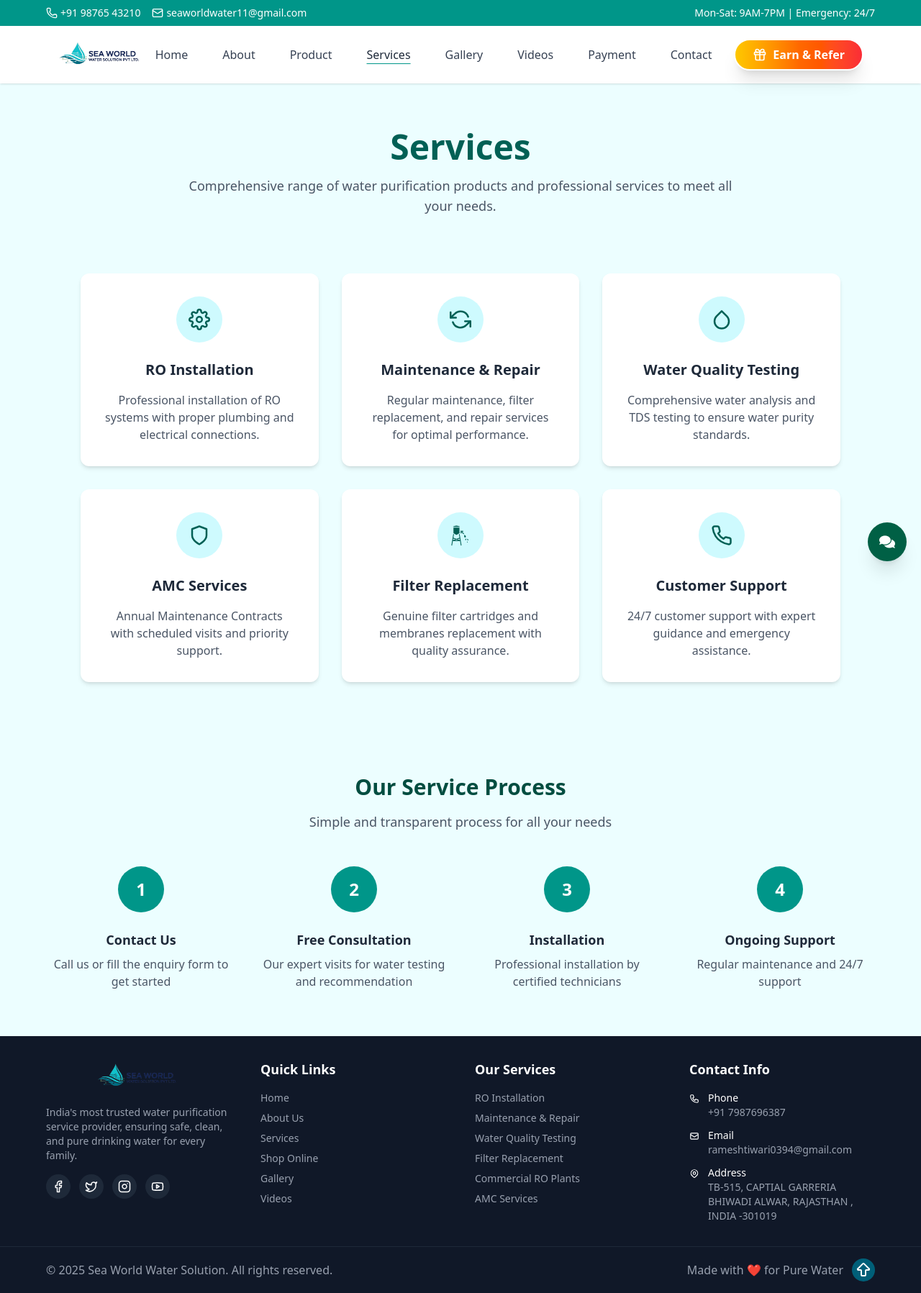
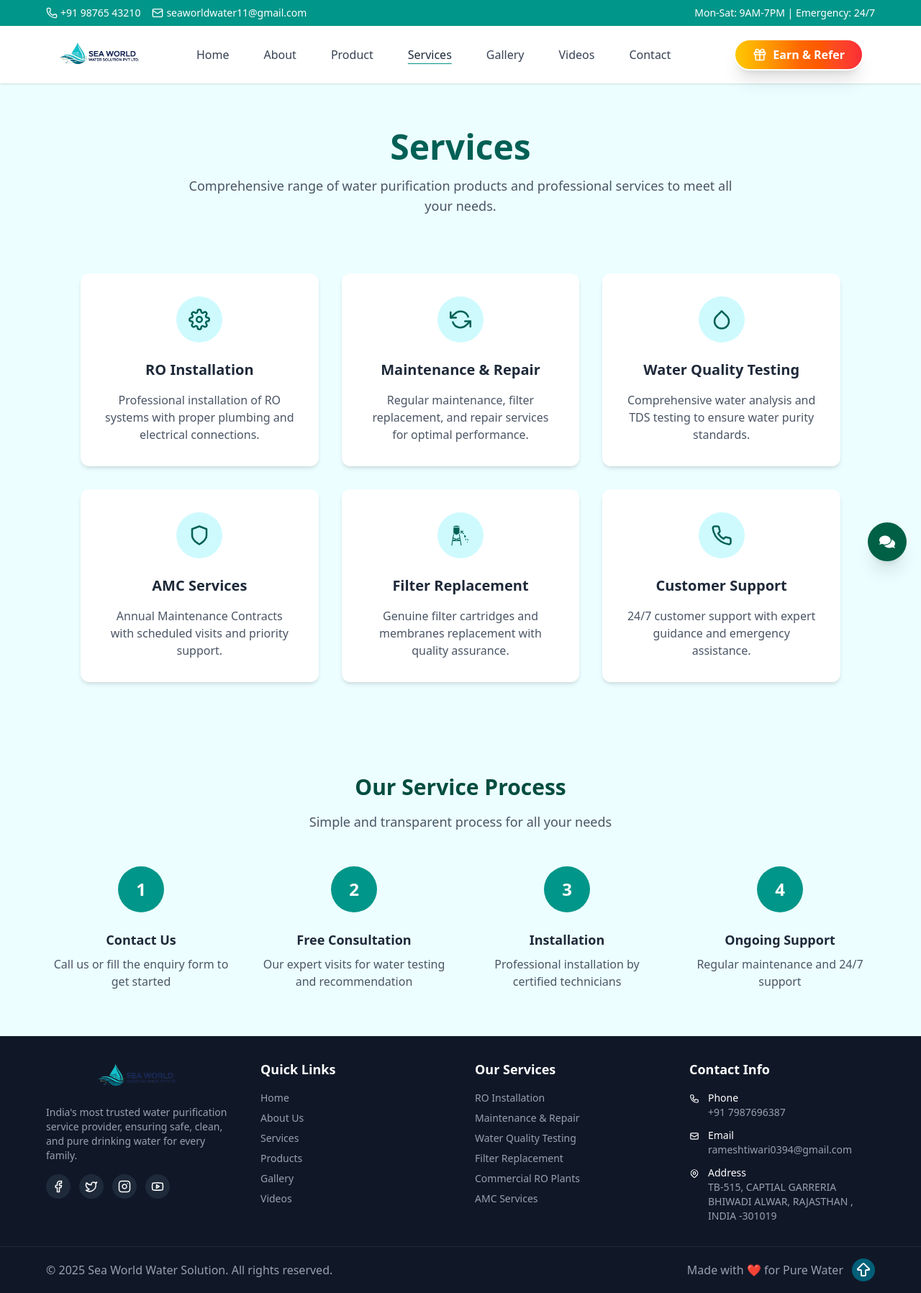
Before and after one commit to sapeksh123/SWWS, a React (Vite) app: page /services in a window 1280 px wide. Shown: the whole page at 72% size. Built offline with nearby package versions, Linux system fonts and the light colour scheme.

Commit message:
payment remove

```diff
--- a/src/App.jsx
+++ b/src/App.jsx
@@ -31,7 +31,7 @@ export default function App() {
           {/* <Route path="/shop" element={<ShopOnline />} /> */}
           <Route path="/gallery" element={<Gallery />} />
           <Route path="/videos" element={<YoutubeVideos />} />
-          <Route path="/payment" element={<Payment />} />
+          {/* <Route path="/payment" element={<Payment />} /> */}
           <Route path="/enquiry" element={<Enquiry />} />
           <Route path="/buy-now" element={<BuyNow />} />
           <Route path="/earn-refer" element={< EarnRefer />} />
--- a/src/components/Footer.jsx
+++ b/src/components/Footer.jsx
@@ -54,7 +54,7 @@ const Footer = () => {
                 { name: "Home", path: "/" },
                 { name: "About Us", path: "/about" },
                 { name: "Services", path: "/services" },
-                { name: "Shop Online", path: "/shop" },
+                { name: "Products", path: "/product" },
                 { name: "Gallery", path: "/gallery" },
                 { name: "Videos", path: "/videos" },
               ].map((link, i) => (
--- a/src/components/Header.jsx
+++ b/src/components/Header.jsx
@@ -16,7 +16,7 @@ export default function Header() {
     // { name: "Shop", path: "/shop" },
     { name: "Gallery", path: "/gallery" },
     { name: "Videos", path: "/videos" },
-    { name: "Payment", path: "/payment" },
+    // { name: "Payment", path: "/payment" },
     { name: "Contact", path: "/enquiry" },
   ]
 
```
